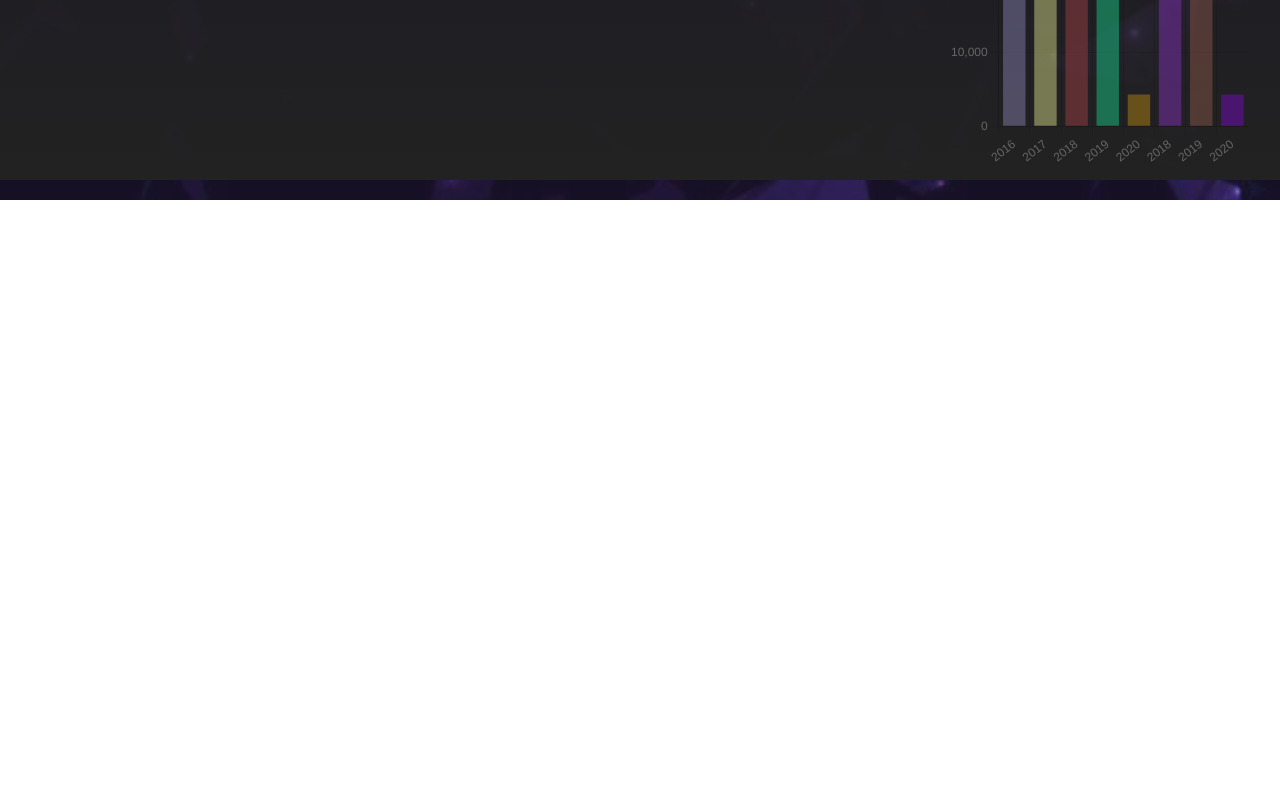
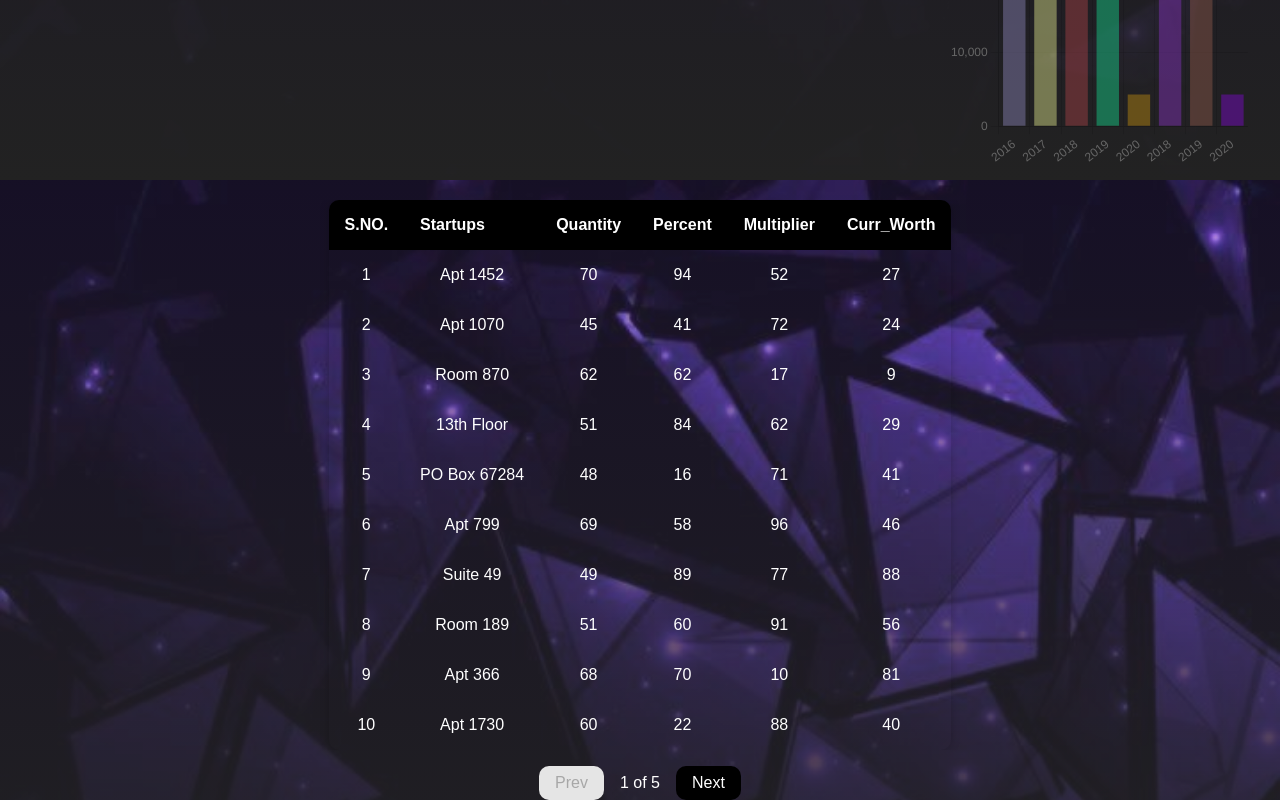
Before and after one commit to Pranjal1128/InnovationTank, a React (Create React App) app: page /#/UserProfile in a window 1280 px wide. Shown: the part 620-1420 px from the top of the page. Before the commit the page ends 820 px from the top, so only its background shows below. Built offline with nearby package versions, Linux system fonts and the light colour scheme.

Commit message:
table added

```diff
--- a/package.json
+++ b/package.json
@@ -7,12 +7,16 @@
     "@testing-library/react": "^13.4.0",
     "@testing-library/user-event": "^13.5.0",
     "axios": "^1.6.7",
+    "chart.js": "^4.4.1",
     "react": "^18.2.0",
+    "react-chartjs-2": "^5.2.0",
     "react-dom": "^18.2.0",
-    "react-redux": "^9.0.4",
+    "react-redux": "^9.1.0",
     "react-router-dom": "^6.21.1",
     "react-scripts": "5.0.1",
     "react-slick": "^0.30.1",
+    "react-table": "^7.8.0",
+    "redux": "^5.0.1",
     "redux-thunk": "^3.1.0",
     "slick-carousel": "^1.8.1",
     "web-vitals": "^2.1.4"
--- a/src/Pages/UserProfile/UserProfile.css
+++ b/src/Pages/UserProfile/UserProfile.css
@@ -31,6 +31,74 @@
     background-color: transparent;
 }
 
+.user-profile-table {
+    width: 100%;
+    overflow-x: scroll;
+}
+
+.user-profile-table::-webkit-scrollbar {
+    height: 2px;
+    background-color: rgb(0, 0, 0);
+    border-radius: 10px;
+}
+
+.user-profile-table::-webkit-scrollbar-thumb {
+    background-color: rgb(36, 170, 170);
+}
+
+.user-profile-table > table {
+    border-radius: 10px;
+    margin: auto;
+    box-shadow: 0 0 10px rgba(0, 0, 0, 0.204);
+    padding: 1rem;
+    border-collapse: collapse;
+    overflow-x: auto;
+}
+
+
+
+.user-profile-table th{
+    padding: 1rem;
+    background-color: black;
+    text-align: left;
+}
+
+.user-profile-table th:first-of-type {
+    border-top-left-radius: 10px;
+}
+.user-profile-table th:last-of-type {
+    border-top-right-radius: 10px;
+}
+
+.user-profile-table tr:hover {
+    background-color: rgba(232, 231, 232, 0.6);
+}
+
+.user-profile-table td {
+    padding: 1rem;
+}
+
+
+.btn-container {
+    margin: 1rem 0rem;
+}
+
+.btn-container > button {
+    font-size: 1rem;
+    background: black;
+    padding: 0.5rem 1rem;
+    color: white;
+    border: none;
+    border-radius: 10px;
+    cursor: pointer;
+    margin: 0 1rem;
+}
+
+.btn-container > button:disabled {
+    cursor: not-allowed;
+    background-color: rgb(229, 229, 229);
+    color: rgba(0, 0, 0, 0.269);
+}
 
 @media screen and (max-width : 900px) {
     .user-profile-chart-container {
@@ -38,7 +106,7 @@
         align-items: center;
     }
     .doughnut-chart > canvas {
-        height: 50vh !important;
+        height: 45vh !important;
     }
 
     .bar-chart > canvas {
--- a/src/Pages/UserProfile/UserProfile.jsx
+++ b/src/Pages/UserProfile/UserProfile.jsx
@@ -1,15 +1,42 @@
-import { useState } from 'react'
-import "./UserProfile.css"
-import { Data,generateRandomColor } from './utils';
+import { useState } from "react";
+import "./UserProfile.css";
+import { Data, generateRandomColor, tableData } from "./utils";
 import { Chart as ChartJS, ArcElement, Tooltip, Legend } from "chart.js";
 import { Doughnut, Bar } from "react-chartjs-2";
-import {Chart,registerables} from 'chart.js';
+import { Chart, registerables } from "chart.js";
+import { useTable, useSortBy, usePagination } from "react-table";
 
-Chart.register(...registerables)
+Chart.register(...registerables);
 ChartJS.register(ArcElement, Tooltip, Legend);
 
+const columns = [
+  {
+    Header: "S.NO. ",
+    accessor: "sno",
+  },
+  {
+    Header: "Startups",
+    accessor: "startup",
+  },
+  {
+    Header: "Quantity",
+    accessor: "quantity",
+  },
+  {
+    Header: "Percent",
+    accessor: "percent",
+  },
+  {
+    Header: "Multiplier",
+    accessor: "multiplier",
+  },
+  {
+    Header: "Curr_Worth",
+    accessor: "curr_worth",
+  },
+];
+
 const UserProfile = () => {
-
   const [chartData, setChartData] = useState({
     labels: Data.map((data) => data.year),
     datasets: [
@@ -17,22 +44,68 @@ const UserProfile = () => {
         label: "Users Gained ",
         data: Data.map((data) => data.userGain),
         backgroundColor: generateRandomColor(Data.length),
-        hoverOffset: 4
-      }
-    ]
+        hoverOffset: 4,
+      },
+    ],
   });
+
+  const { getTableBodyProps, getTableProps, headerGroups, page, prepareRow, nextPage, previousPage, canPreviousPage, canNextPage, state: {pageIndex}, pageCount } =
+    useTable(
+      {
+        columns,
+        data: tableData,
+      },
+      useSortBy, usePagination
+    );
+
   return (
-      <div className='user-profile'>
+    <div className="user-profile">
       <div className="user-profile-chart-container">
         <div className="doughnut-chart">
-        <Doughnut options={{responsive: true}} data={chartData} />
+          <Doughnut options={{ responsive: true }} data={chartData} />
         </div>
         <div className="bar-chart">
-            <Bar options={{maintainAspectRatio : false}} data={chartData} />
+          <Bar options={{ maintainAspectRatio: false }} data={chartData} />
         </div>
-          </div>
+      </div>
+
+      <div className="user-profile-table">
+        <table {...getTableProps()}>
+          <thead>
+            {headerGroups.map((headerGroup) => (
+              <tr {...headerGroup.getHeaderGroupProps()}>
+                {headerGroup.headers.map((column) => (
+                  <th {...column.getHeaderProps(column.getSortByToggleProps())}>
+                    {column.render("Header")}
+                    {column.isSorted && (
+                      <span>{column.isSortedDesc ? "↑" : "↓"}</span>
+                    )}
+                  </th>
+                ))}
+              </tr>
+            ))}
+          </thead>
+          <tbody {...getTableBodyProps()}>
+            {page.map((row) => {
+              prepareRow(row);
+              return (
+                <tr {...row.getRowProps()}>
+                  {row.cells.map((cell) => (
+                    <td {...cell.getCellProps()}>{cell.render("Cell")}</td>
+                  ))}
+                </tr>
+              );
+            })}
+          </tbody>
+        </table>
+      </div>
+      <div className="btn-container">
+          <button disabled={!canPreviousPage} onClick={previousPage}>Prev</button>
+          <span>{ pageIndex+1 } of { pageCount }</span>
+          <button disabled={!canNextPage} onClick={nextPage}>Next</button>
+        </div>
     </div>
-  )
-}
+  );
+};
 
-export default UserProfile
+export default UserProfile;
--- a/src/Pages/UserProfile/utils.js
+++ b/src/Pages/UserProfile/utils.js
@@ -61,3 +61,406 @@ export function generateRandomColor(n) {
 
   return colors;
 }
+
+export const tableData = [
+  {
+    sno: 1,
+    startup: "Apt 1452",
+    quantity: 70,
+    percent: 94,
+    multiplier: 52,
+    curr_worth: 27,
+  },
+  {
+    sno: 2,
+    startup: "Apt 1070",
+    quantity: 45,
+    percent: 41,
+    multiplier: 72,
+    curr_worth: 24,
+  },
+  {
+    sno: 3,
+    startup: "Room 870",
+    quantity: 62,
+    percent: 62,
+    multiplier: 17,
+    curr_worth: 9,
+  },
+  {
+    sno: 4,
+    startup: "13th Floor",
+    quantity: 51,
+    percent: 84,
+    multiplier: 62,
+    curr_worth: 29,
+  },
+  {
+    sno: 5,
+    startup: "PO Box 67284",
+    quantity: 48,
+    percent: 16,
+    multiplier: 71,
+    curr_worth: 41,
+  },
+  {
+    sno: 6,
+    startup: "Apt 799",
+    quantity: 69,
+    percent: 58,
+    multiplier: 96,
+    curr_worth: 46,
+  },
+  {
+    sno: 7,
+    startup: "Suite 49",
+    quantity: 49,
+    percent: 89,
+    multiplier: 77,
+    curr_worth: 88,
+  },
+  {
+    sno: 8,
+    startup: "Room 189",
+    quantity: 51,
+    percent: 60,
+    multiplier: 91,
+    curr_worth: 56,
+  },
+  {
+    sno: 9,
+    startup: "Apt 366",
+    quantity: 68,
+    percent: 70,
+    multiplier: 10,
+    curr_worth: 81,
+  },
+  {
+    sno: 10,
+    startup: "Apt 1730",
+    quantity: 60,
+    percent: 22,
+    multiplier: 88,
+    curr_worth: 40,
+  },
+  {
+    sno: 11,
+    startup: "Suite 8",
+    quantity: 54,
+    percent: 97,
+    multiplier: 9,
+    curr_worth: 25,
+  },
+  {
+    sno: 12,
+    startup: "Suite 55",
+    quantity: 44,
+    percent: 37,
+    multiplier: 84,
+    curr_worth: 60,
+  },
+  {
+    sno: 13,
+    startup: "Apt 710",
+    quantity: 15,
+    percent: 35,
+    multiplier: 45,
+    curr_worth: 46,
+  },
+  {
+    sno: 14,
+    startup: "Suite 75",
+    quantity: 89,
+    percent: 53,
+    multiplier: 38,
+    curr_worth: 82,
+  },
+  {
+    sno: 15,
+    startup: "1st Floor",
+    quantity: 48,
+    percent: 70,
+    multiplier: 53,
+    curr_worth: 51,
+  },
+  {
+    sno: 16,
+    startup: "PO Box 80223",
+    quantity: 74,
+    percent: 56,
+    multiplier: 19,
+    curr_worth: 88,
+  },
+  {
+    sno: 17,
+    startup: "Room 1229",
+    quantity: 99,
+    percent: 78,
+    multiplier: 11,
+    curr_worth: 65,
+  },
+  {
+    sno: 18,
+    startup: "Apt 375",
+    quantity: 24,
+    percent: 25,
+    multiplier: 40,
+    curr_worth: 21,
+  },
+  {
+    sno: 19,
+    startup: "PO Box 50218",
+    quantity: 2,
+    percent: 19,
+    multiplier: 82,
+    curr_worth: 67,
+  },
+  {
+    sno: 20,
+    startup: "Room 235",
+    quantity: 82,
+    percent: 52,
+    multiplier: 9,
+    curr_worth: 66,
+  },
+  {
+    sno: 21,
+    startup: "Room 1651",
+    quantity: 35,
+    percent: 24,
+    multiplier: 96,
+    curr_worth: 28,
+  },
+  {
+    sno: 22,
+    startup: "Room 1316",
+    quantity: 56,
+    percent: 75,
+    multiplier: 64,
+    curr_worth: 99,
+  },
+  {
+    sno: 23,
+    startup: "PO Box 70601",
+    quantity: 7,
+    percent: 7,
+    multiplier: 50,
+    curr_worth: 27,
+  },
+  {
+    sno: 24,
+    startup: "Suite 91",
+    quantity: 24,
+    percent: 90,
+    multiplier: 85,
+    curr_worth: 63,
+  },
+  {
+    sno: 25,
+    startup: "Apt 35",
+    quantity: 90,
+    percent: 30,
+    multiplier: 9,
+    curr_worth: 87,
+  },
+  {
+    sno: 26,
+    startup: "Room 1912",
+    quantity: 11,
+    percent: 79,
+    multiplier: 19,
+    curr_worth: 51,
+  },
+  {
+    sno: 27,
+    startup: "Apt 1850",
+    quantity: 60,
+    percent: 85,
+    multiplier: 9,
+    curr_worth: 33,
+  },
+  {
+    sno: 28,
+    startup: "PO Box 59563",
+    quantity: 66,
+    percent: 74,
+    multiplier: 79,
+    curr_worth: 56,
+  },
+  {
+    sno: 29,
+    startup: "PO Box 60790",
+    quantity: 3,
+    percent: 42,
+    multiplier: 60,
+    curr_worth: 95,
+  },
+  {
+    sno: 30,
+    startup: "PO Box 27518",
+    quantity: 28,
+    percent: 34,
+    multiplier: 44,
+    curr_worth: 51,
+  },
+  {
+    sno: 31,
+    startup: "6th Floor",
+    quantity: 44,
+    percent: 13,
+    multiplier: 74,
+    curr_worth: 74,
+  },
+  {
+    sno: 32,
+    startup: "Suite 29",
+    quantity: 17,
+    percent: 78,
+    multiplier: 16,
+    curr_worth: 75,
+  },
+  {
+    sno: 33,
+    startup: "Room 159",
+    quantity: 48,
+    percent: 93,
+    multiplier: 11,
+    curr_worth: 35,
+  },
+  {
+    sno: 34,
+    startup: "Suite 81",
+    quantity: 65,
+    percent: 91,
+    multiplier: 100,
+    curr_worth: 18,
+  },
+  {
+    sno: 35,
+    startup: "12th Floor",
+    quantity: 67,
+    percent: 73,
+    multiplier: 51,
+    curr_worth: 84,
+  },
+  {
+    sno: 36,
+    startup: "PO Box 99403",
+    quantity: 57,
+    percent: 74,
+    multiplier: 5,
+    curr_worth: 42,
+  },
+  {
+    sno: 37,
+    startup: "PO Box 11658",
+    quantity: 16,
+    percent: 52,
+    multiplier: 88,
+    curr_worth: 27,
+  },
+  {
+    sno: 38,
+    startup: "Room 592",
+    quantity: 43,
+    percent: 18,
+    multiplier: 83,
+    curr_worth: 41,
+  },
+  {
+    sno: 39,
+    startup: "PO Box 706",
+    quantity: 66,
+    percent: 65,
+    multiplier: 98,
+    curr_worth: 40,
+  },
+  {
+    sno: 40,
+    startup: "PO Box 94215",
+    quantity: 30,
+    percent: 96,
+    multiplier: 60,
+    curr_worth: 6,
+  },
+  {
+    sno: 41,
+    startup: "PO Box 14526",
+    quantity: 83,
+    percent: 2,
+    multiplier: 56,
+    curr_worth: 16,
+  },
+  {
+    sno: 42,
+    startup: "14th Floor",
+    quantity: 10,
+    percent: 2,
+    multiplier: 27,
+    curr_worth: 97,
+  },
+  {
+    sno: 43,
+    startup: "PO Box 16997",
+    quantity: 50,
+    percent: 6,
+    multiplier: 9,
+    curr_worth: 73,
+  },
+  {
+    sno: 44,
+    startup: "8th Floor",
+    quantity: 59,
+    percent: 73,
+    multiplier: 26,
+    curr_worth: 94,
+  },
+  {
+    sno: 45,
+    startup: "3rd Floor",
+    quantity: 92,
+    percent: 27,
+    multiplier: 64,
+    curr_worth: 35,
+  },
+  {
+    sno: 46,
+    startup: "Room 1183",
+    quantity: 97,
+    percent: 38,
+    multiplier: 90,
+    curr_worth: 27,
+  },
+  {
+    sno: 47,
+    startup: "Room 1928",
+    quantity: 77,
+    percent: 97,
+    multiplier: 84,
+    curr_worth: 95,
+  },
+  {
+    sno: 48,
+    startup: "PO Box 5574",
+    quantity: 87,
+    percent: 16,
+    multiplier: 20,
+    curr_worth: 23,
+  },
+  {
+    sno: 49,
+    startup: "Suite 41",
+    quantity: 2,
+    percent: 50,
+    multiplier: 70,
+    curr_worth: 70,
+  },
+  {
+    sno: 50,
+    startup: "Room 1156",
+    quantity: 95,
+    percent: 92,
+    multiplier: 7,
+    curr_worth: 17,
+  },
+];
```
Also changed, not shown: 2 other files (tests, documents, lock files or other folders).
